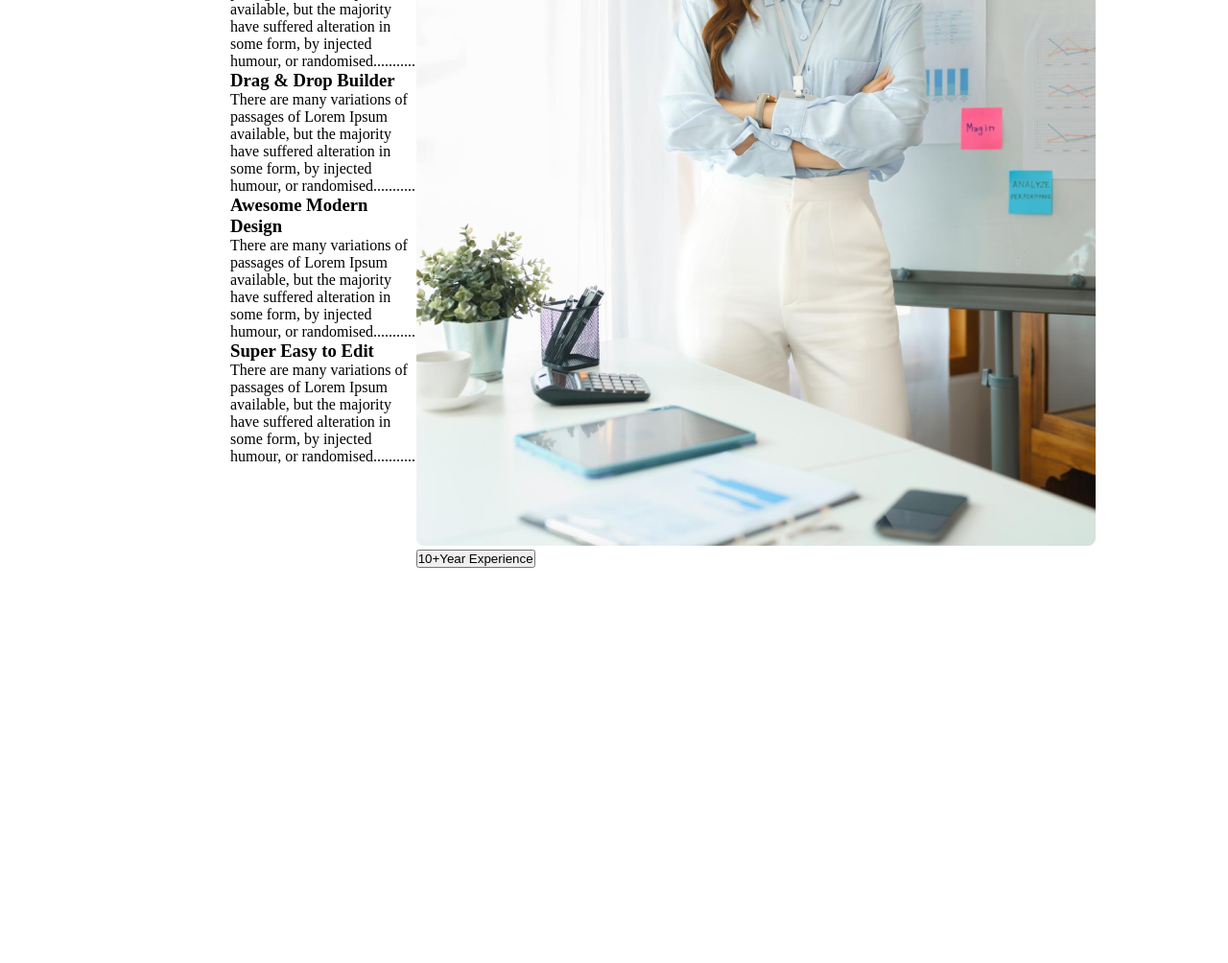
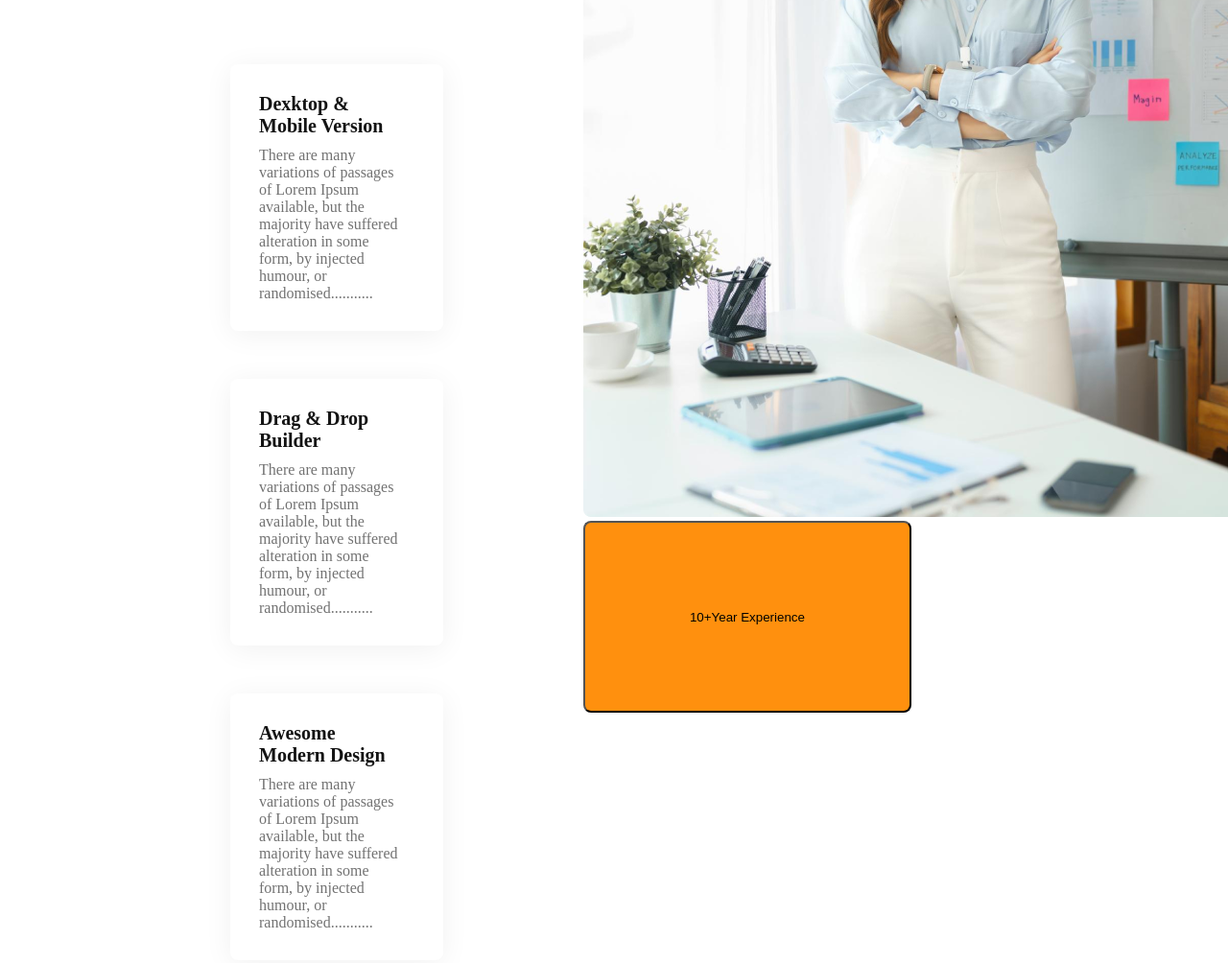
Before and after one commit to SanzidAhmed/second-assignment, a plain HTML site: page index.html in a window 1280 px wide. Shown: the part 2893-3897 px from the top of the page at 96% size. Before the commit the page ends 3485 px from the top, so only its background shows below. Drawn offline with Linux system fonts and the light colour scheme.

Commit message:
add today

```diff
--- a/Styles/artichect.css
+++ b/Styles/artichect.css
@@ -134,8 +134,12 @@ nav ul {
  -----------------------------*/
 .extra-feature {
     display: flex;
-    margin: 130px 240px 0 240px;
+    margin: 100px 240px 0 240px;
 
+}
+
+.text {
+    margin: 50px 146px 0 0;
 }
 
 .extra-feature-text {
@@ -161,4 +165,43 @@ nav ul {
     font-size: 16px;
     color: var(--secondary-color);
     margin-top: 24px;
+    margin-bottom: 70px;
 }
+
+.extra-feature-list {
+    display: grid;
+    grid-template-columns: repeat(1, 1fr);
+    gap: 50px;
+}
+
+.extra-feature-list-item {
+    padding: 30px 42px 30px 30px;
+    background: #FFFFFF;
+    box-shadow: 0px 4px 30px rgba(0, 0, 0, 0.06);
+    border-radius: 8px;
+}
+
+.extra-feature-list-item h3 {
+    margin-bottom: 10px;
+    font-weight: 600;
+    font-size: 20px;
+    color: var(--dark-black);
+}
+
+.extra-feature-list-item p {
+    font-weight: 400;
+    font-size: 16px;
+    color: var(--secondary-color);
+}
+
+.image-size {
+    width: 708px;
+    height: 982px;
+}
+
+.btn-two {
+    width: 342px;
+    height: 200px;
+    background: #FF900E;
+    border-radius: 8px;
+}
--- a/index.html
+++ b/index.html
@@ -45,33 +45,35 @@
             </div>
         </div>
         <div class="extra-feature">
-            <div>
+            <div class="text">
                 <div class="extra-feature-text">
                     <div class="vertical-line"></div>
-                    <div class="extra-feature-header">Features you will love & enjoy</div>
+                    <div class="extra-feature-header"><h3>Features you will <br> love & enjoy</h3></div>
                 </div>
-                <div><p>There are many variations of passages of Lorem Ipsum available, but the majority have suffered alteration in some form, by injected humour, or randomised words which don't look even</p></div>
+                <div class="extra-feature-description"><p>There are many variations of passages of Lorem Ipsum available, but the majority have suffered alteration in some form, by injected humour, or randomised words which don't look even</p></div>
+
                 <div class="extra-feature-list">
+                    <div class="extra-feature-list-item">
                         <h3>Dexktop & Mobile Version</h3>
                         <p>There are many variations of passages of Lorem Ipsum available, but the majority have suffered alteration in some form, by injected humour, or randomised...........</p>
                     </div>
-                <div class="extra-feature-list">
+                    <div class="extra-feature-list-item">
                         <h3>Drag & Drop Builder</h3>
                         <p>There are many variations of passages of Lorem Ipsum available, but the majority have suffered alteration in some form, by injected humour, or randomised...........</p>
                     </div>
-                <div class="extra-feature-list">
+                    <div class="extra-feature-list-item">
                         <h3>Awesome Modern Design</h3>
                         <p>There are many variations of passages of Lorem Ipsum available, but the majority have suffered alteration in some form, by injected humour, or randomised...........</p>
                     </div>
-                <div class="extra-feature-list">
+                    <div class="extra-feature-list-item">
                         <h3>Super Easy to Edit</h3>
                         <p>There are many variations of passages of Lorem Ipsum available, but the majority have suffered alteration in some form, by injected humour, or randomised...........</p>
                     </div>
                 </div>
-            <div>
-                <img src="./images/architect.png" alt="">
-                <button>10+Year
-                    Experience</button>
+            </div>
+            <div class="image">
+                <img class="image-size" src="./images/architect.png" alt="">
+                <button class="btn-two">10+Year Experience</button>
             </div>
         </div>
 
```
Lines whose indentation alone changed are shown as unchanged.
